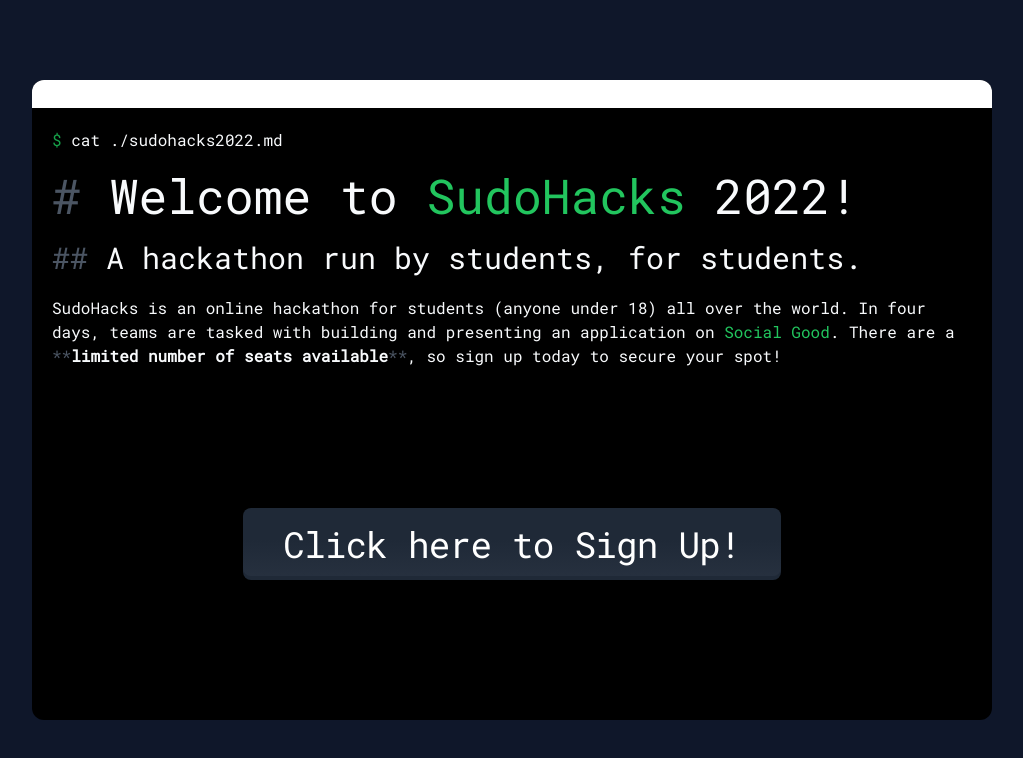
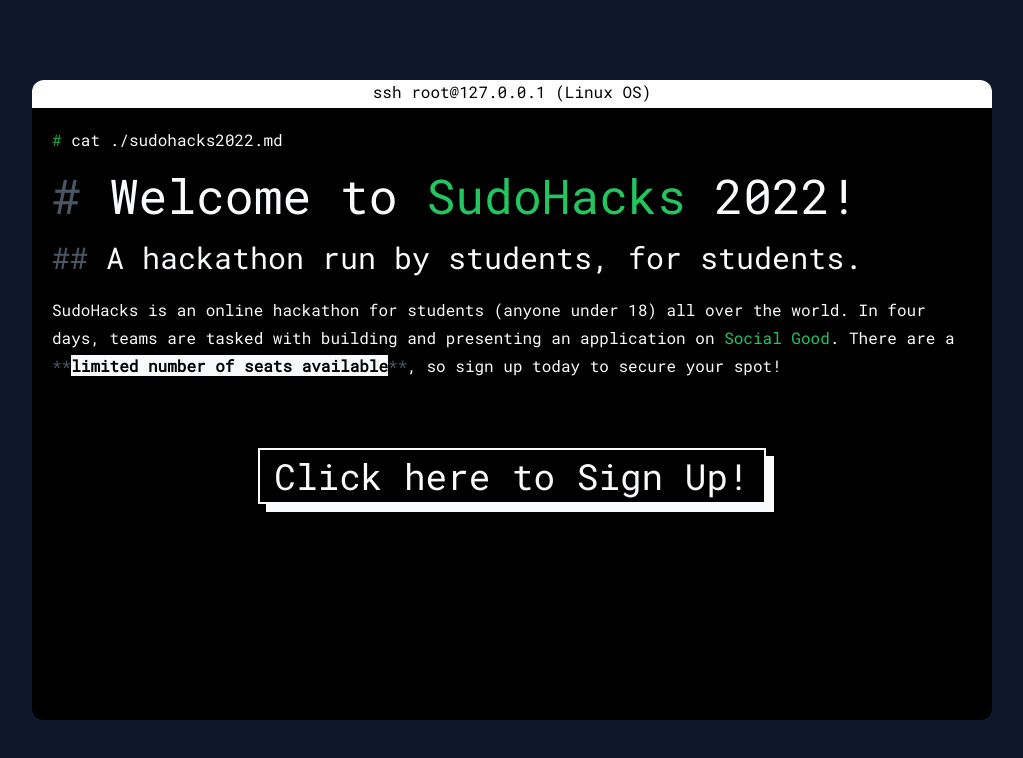
Before and after one commit to SudoHacksHackathon/Website, a React (Vite) app: page / in a window 1280 px wide. Shown: the top 758 px of the page, without its empty margins (128-1151 px from the left). Built offline with nearby package versions, Linux system fonts and the light colour scheme; no server answers.

Commit message:
Added OS checking, changed button, removed user loading

```diff
--- a/package.json
+++ b/package.json
@@ -10,6 +10,7 @@
   },
   "dependencies": {
     "@fontsource/roboto-mono": "^4.5.7",
+    "axios": "^0.27.2",
     "react": "^18.2.0",
     "react-dom": "^18.2.0",
     "react-icons": "^4.4.0",
--- a/src/App.tsx
+++ b/src/App.tsx
@@ -1,71 +1,79 @@
+import axios from "axios";
 import { useEffect, useState } from "react";
-import ScriptLine from "./components/ScriptLine";
+
 import IntroScreen from "./screens/IntroScreen";
 import SignupScreen from "./screens/SignupScreen";
+
+import OSObject from "./variables/OS.var";
 
 const TerminalButton = () => {
   return <div></div>;
 };
 
 const App = () => {
-  const [randomText, setRandomText] = useState("");
+  const [screen, setScreen] = useState(0);
 
-  const delay = async (time: number) => {
-    return new Promise((resolve) => setTimeout(resolve, time));
+  const [ip, setIP] = useState("");
+  const [OS, setOS] = useState("");
+
+  const getIP = async () => {
+    try {
+      const res = await axios.get("https://geolocation-db.com/json/");
+      setIP(res.data.IPv4);
+    } catch (e) {
+      setIP("");
+    }
   };
 
-  const generateRandomText = async () => {
-    const randomOptions = '!"§$%&/()=?\u{20ac}';
+  const getOS = async () => {
+    let commandStart = "";
 
-    for (let j = 0; j < 100; j++) {
-      let randomString = "";
+    let printCommand = "";
+    let executeCommand = "";
 
-      for (let i = 0; i < 2000; i++) {
-        let randomChar = randomOptions.charAt(
-          Math.floor(randomOptions.length * Math.random())
-        );
-        randomString += randomChar;
+    if (navigator.userAgent.indexOf("Win") != -1) {
+      setOS("Windows OS");
+      commandStart = ">";
+      printCommand = "type";
+      executeCommand = "bash";
+    } else {
+      printCommand = "cat";
+      executeCommand = "sudo";
+      if (navigator.userAgent.indexOf("Mac") != -1) {
+        setOS("Macintosh");
+        commandStart = "$";
+      } else if (navigator.userAgent.indexOf("Linux") != -1) {
+        setOS("Linux OS");
+        commandStart = "#";
+      } else {
+        setOS("Unknown OS");
+        commandStart = "$";
       }
-
-      await delay(10);
-
-      setRandomText(randomString);
     }
 
-    for (let l = 0; l < 4; l++) {
-      const dots = [".", "..", "..."];
-      for (let k = 0; k < dots.length; k++) {
-        setRandomText(
-          `Operation complete. Opening sign up form for user${dots[k]}`
-        );
-        await delay(200);
-      }
-    }
-    await delay(500);
+    OSObject.OS = OS;
+    OSObject.commandStart = commandStart;
+    OSObject.commands.print = printCommand;
+    OSObject.commands.execute = executeCommand;
 
-    setRandomText("");
+    // Object.freeze(OSObject);
   };
 
-  const signUpFlow = async () => {
-    //setRevealed(false);
-    /*setCommand(
-      <>
-        <ScriptLine onFinish={() => {}}>
-          <><span className="text-green-600 text-m">sudo</span> ./signup.sh</>
-        </ScriptLine>
-      </>
-    ); // this doesn't work for some reason
-    generateRandomText();*/
-  };
-
-  const [screen, setScreen] = useState(0);
+  useEffect(() => {
+    getIP();
+    getOS();
+  });
 
   const nextScreen = () => setScreen(screen + 1);
 
   return (
-    <div className="bg-slate-900 h-full w-full flex justify-center place-items-center">
+    <div className="bg-slate-900 h-full w-full flex justify-center place-items-center selection:bg-slate-50 selection:text-black">
       <div className="rounded-xl w-3/4 h-[80vh] bg-black font-mono flex flex-col">
-        <div className="rounded-t-xl w-full h-7 bg-white flex justify-end"></div>
+        <div className="rounded-t-xl w-full h-7 bg-white flex justify-center">
+          <p>
+            ssh root@{ip || "127.0.0.1"} ({OS})
+          </p>
+        </div>
         <div className="flex flex-col p-5 grow">
           {screen === 0 && <IntroScreen nextScreen={nextScreen} />}
           {screen === 1 && <SignupScreen nextScreen={nextScreen} />}
--- a/src/components/ScriptLine.tsx
+++ b/src/components/ScriptLine.tsx
@@ -1,4 +1,6 @@
 import Typewriter from "typewriter-effect";
+
+import OSObject from "../variables/OS.var";
 
 const ScriptLine = ({
   children,
@@ -11,7 +13,7 @@
 }) => {
   return (
     <div>
-      <span className="text-green-600 text-m">$ </span>
+      <span className="text-green-600 text-m">{OSObject.commandStart} </span>
       <div className="inline-block text-slate-50 text-m">
         <Typewriter
           onInit={(typewriter) => {
--- a/src/screens/IntroScreen.tsx
+++ b/src/screens/IntroScreen.tsx
@@ -1,5 +1,7 @@
 import { useState } from "react";
 import ScriptLine from "../components/ScriptLine";
+
+import OSObject from "../variables/OS.var";
 
 const IntroScreen = ({ nextScreen }: { nextScreen: () => void }) => {
   const [revealed, setRevealed] = useState(false);
@@ -7,11 +9,11 @@
   return (
     <>
       <ScriptLine onFinish={() => setRevealed(true)}>
-        cat ./sudohacks2022.md
+        {OSObject.commands.print + " ./sudohacks2022.md"}
       </ScriptLine>
 
       {revealed && (
-        <>
+        <div>
           <h1 className="text-slate-50 text-5xl mt-5 mb-5">
             <span className="text-gray-600"># </span> Welcome to{" "}
             <span className="text-green-500">SudoHacks</span> 2022!
@@ -22,25 +24,40 @@
             students, for students.
           </h2>
 
-          <p className="text-slate-50 text-l mb-5">
+          <p className="text-slate-50 text-l mb-5 leading-7">
             SudoHacks is an online hackathon for students (anyone under 18) all
             over the world. In four days, teams are tasked with building and
             presenting an application on{" "}
             <span className="text-green-500">Social Good</span>. There are a{" "}
             <span className="text-gray-600">**</span>
-            <strong>limited number of seats available</strong>
+            <strong className="text-black bg-slate-50 font-bold">
+              limited number of seats available
+            </strong>
             <span className="text-gray-600">**</span>, so sign up today to
             secure your spot!
           </p>
 
-          <div className="grid place-items-center grow" onClick={nextScreen}>
-            <button className="relative inline-flex items-center justify-center px-10 py-4 overflow-hidden font-mono font-medium tracking-tighter text-white bg-gray-800 rounded-lg group">
+          <div
+            className="flex h-2/4 l items-center justify-center grow"
+            onClick={nextScreen}
+          >
+            <button
+              className="relative inline-block px-4 py-2 font-medium group"
+            >
+              <span className="absolute inset-0 w-full h-full transition duration-200 ease-out transform translate-x-2 translate-y-2 bg-slate-50 group-hover:-translate-x-0 group-hover:-translate-y-0"></span>
+              <span className="absolute inset-0 w-full h-full bg-black border-2 border-slate-50 transition duration-400 ease-out group-hover:bg-slate-50"></span>
+              <span className="relative text-4xl text-slate-50 group-hover:text-black">
+              Click here to Sign Up!
+              </span>
+            </button>
+            {/* Old button */}
+            {/* <button className="relative inline-flex items-center justify-center px-10 py-4 overflow-hidden font-mono font-medium tracking-tighter text-white bg-gray-800 rounded-lg group">
               <span className="absolute w-0 h-0 transition-all duration-500 ease-out bg-green-500 rounded-full group-hover:w-screen group-hover:h-full"></span>
               <span className="absolute inset-0 w-full h-full -mt-1 rounded-lg opacity-30 bg-gradient-to-b from-transparent via-transparent to-gray-700"></span>
               <span className="relative text-4xl">Click here to Sign Up!</span>
-            </button>
+            </button> */}
           </div>
-        </>
+        </div>
       )}
     </>
   );
--- a/src/screens/SignupScreen.tsx
+++ b/src/screens/SignupScreen.tsx
@@ -1,16 +1,47 @@
-import { useEffect } from "react";
+import { useState, useEffect } from "react";
 import ScriptLine from "../components/ScriptLine";
 
-const randomTextGenerator = () => {};
+import OSObject from "../variables/OS.var";
+
+// What is this?
+// const randomTextGenerator = () => {};
 
 const SignupScreen = ({ nextScreen }: { nextScreen: () => void }) => {
-  useEffect(() => console.log("hi!"));
+  const [randomText, setRandomText] = useState("\u00a0"); // Invisible space so randomText evaluates to true (&nbsp;)
+
+  const delay = async (time: number) => {
+    return new Promise((resolve) => setTimeout(resolve, time));
+  };
+
+  const generateRandomText = async () => {
+    const randomOptions = '!"§$%&/()=?\u{20ac}';
+
+    for (let j = 0; j < 100; j++) {
+      let randomString = "";
+
+      for (let i = 0; i < 2000; i++) {
+        let randomChar = randomOptions.charAt(
+          Math.floor(randomOptions.length * Math.random())
+        );
+        randomString += randomChar;
+      }
+
+      await delay(10);
+
+      setRandomText(randomString);
+    }
+    setRandomText("");
+  };
 
   return (
     <>
-      <ScriptLine onFinish={() => {}}>
-        sudo ./signup.sh
+      <ScriptLine onFinish={() => {generateRandomText();}}>
+        {OSObject.commands.execute + " ./signup.sh"}
       </ScriptLine>
+
+      {randomText? <h2 className="text-gray-600">{randomText}</h2> : (
+        <p className="text-slate-50">Form</p>
+      )}
     </>
   );
 };
--- /dev/null
+++ b/src/variables/OS.var.ts
@@ -0,0 +1,11 @@
+const OSObject: {
+  OS: string;
+  commandStart: string;
+  commands: { print: string; execute: string };
+} = {
+  OS: "",
+  commandStart: "",
+  commands: { print: "", execute: "" },
+};
+
+export default OSObject;
```
Also changed, not shown: 1 other file (tests, documents, lock files or other folders).
